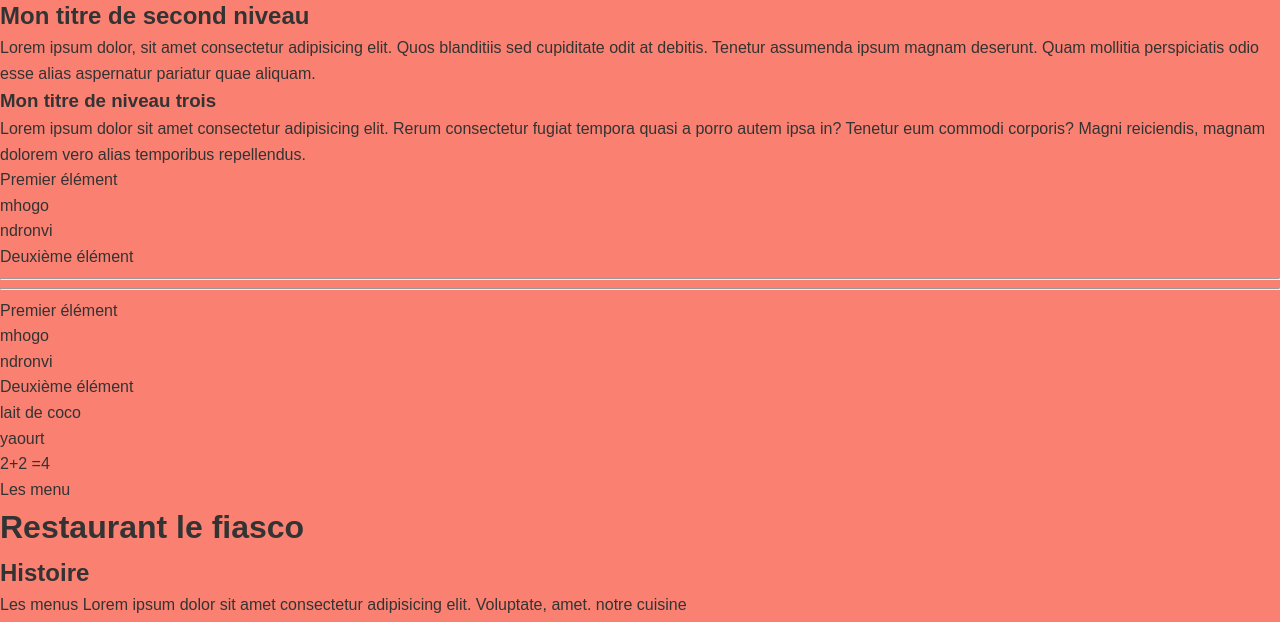
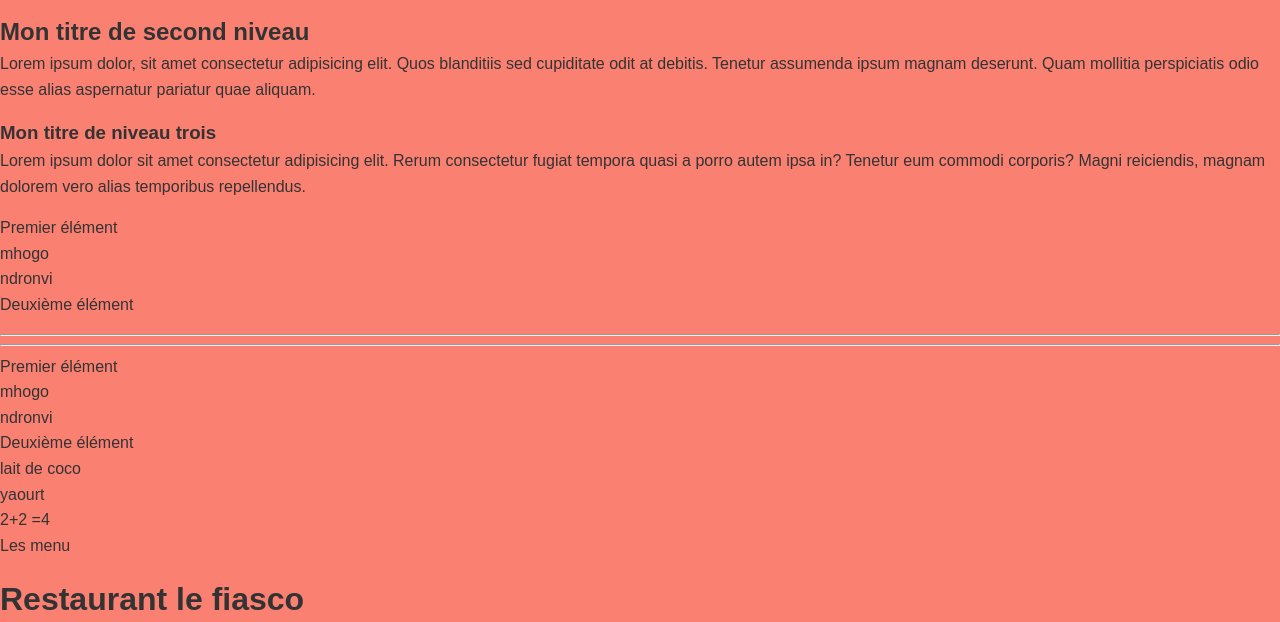
Before and after one commit to marwarahil/Teamdev, a plain HTML site: page index.html in a window 1280 px wide. Shown: the part 157-779 px from the top of the page. Drawn offline with Linux system fonts and the light colour scheme.

Commit message:
change bottom p

```diff
--- a/style.css
+++ b/style.css
@@ -31,3 +31,6 @@ button {
   border: none;
   background: none;
 }
+p {
+  margin-bottom: 1em;
+}
```
